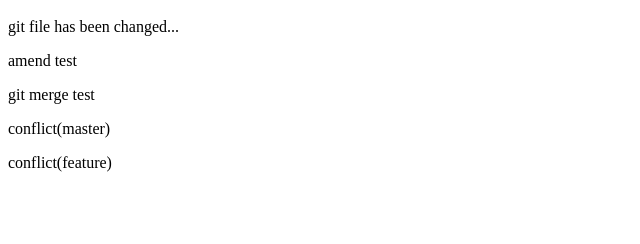
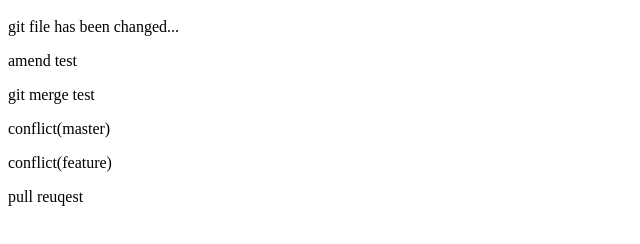
Before and after one commit to yfukutome/git_tutorial, a plain HTML site: page index.html in a window 1280 px wide. Shown: the part 48-292 px from the top of the page, without its empty margins (0-640 px from the left). Drawn offline with Linux system fonts and the light colour scheme.

Commit message:
add pull request

```diff
--- a/index.html
+++ b/index.html
@@ -6,3 +6,4 @@
 <p>git merge test</p>
 <p>conflict(master)<p>
 <p>conflict(feature)<p>
+<p>pull reuqest</p>
```
